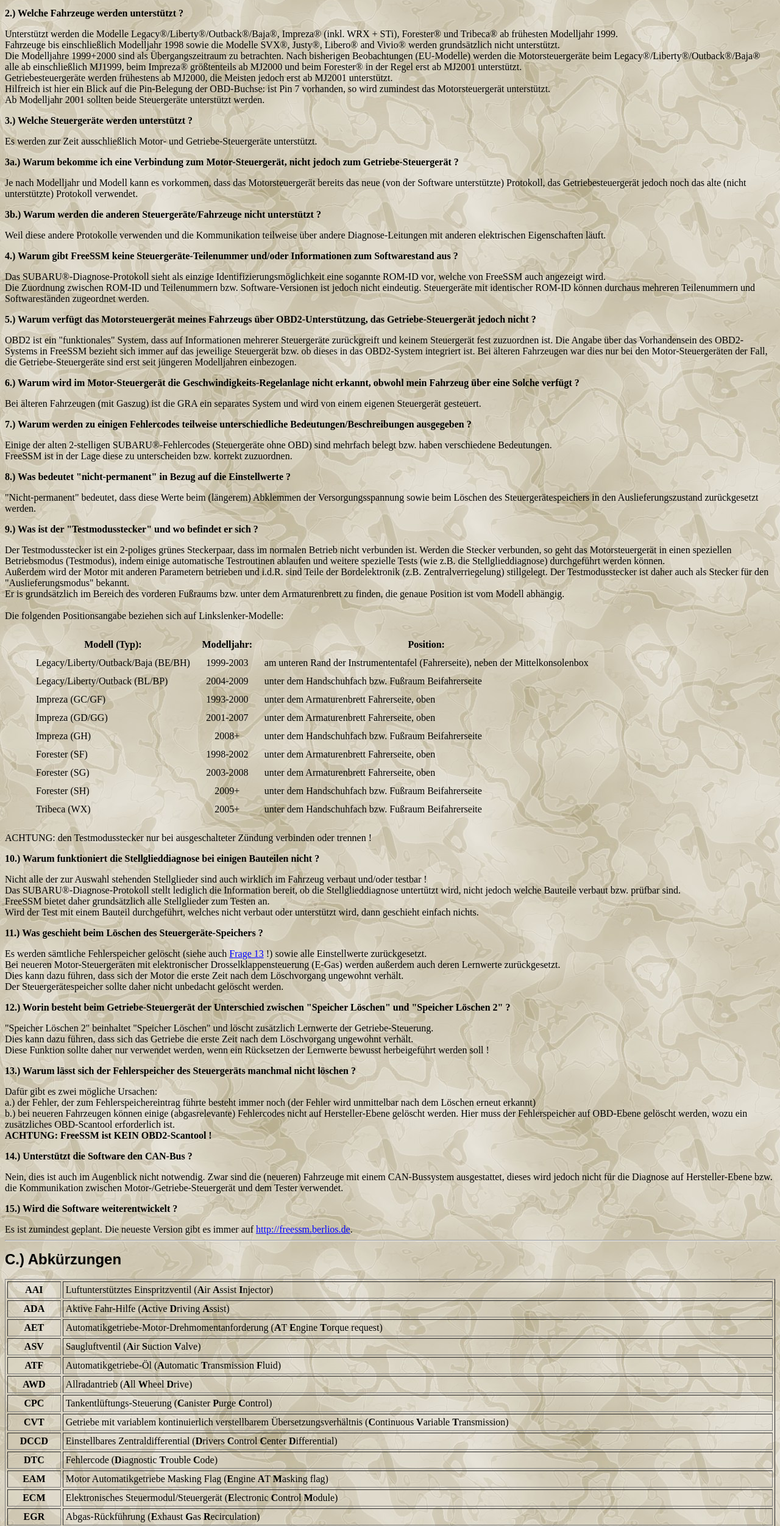
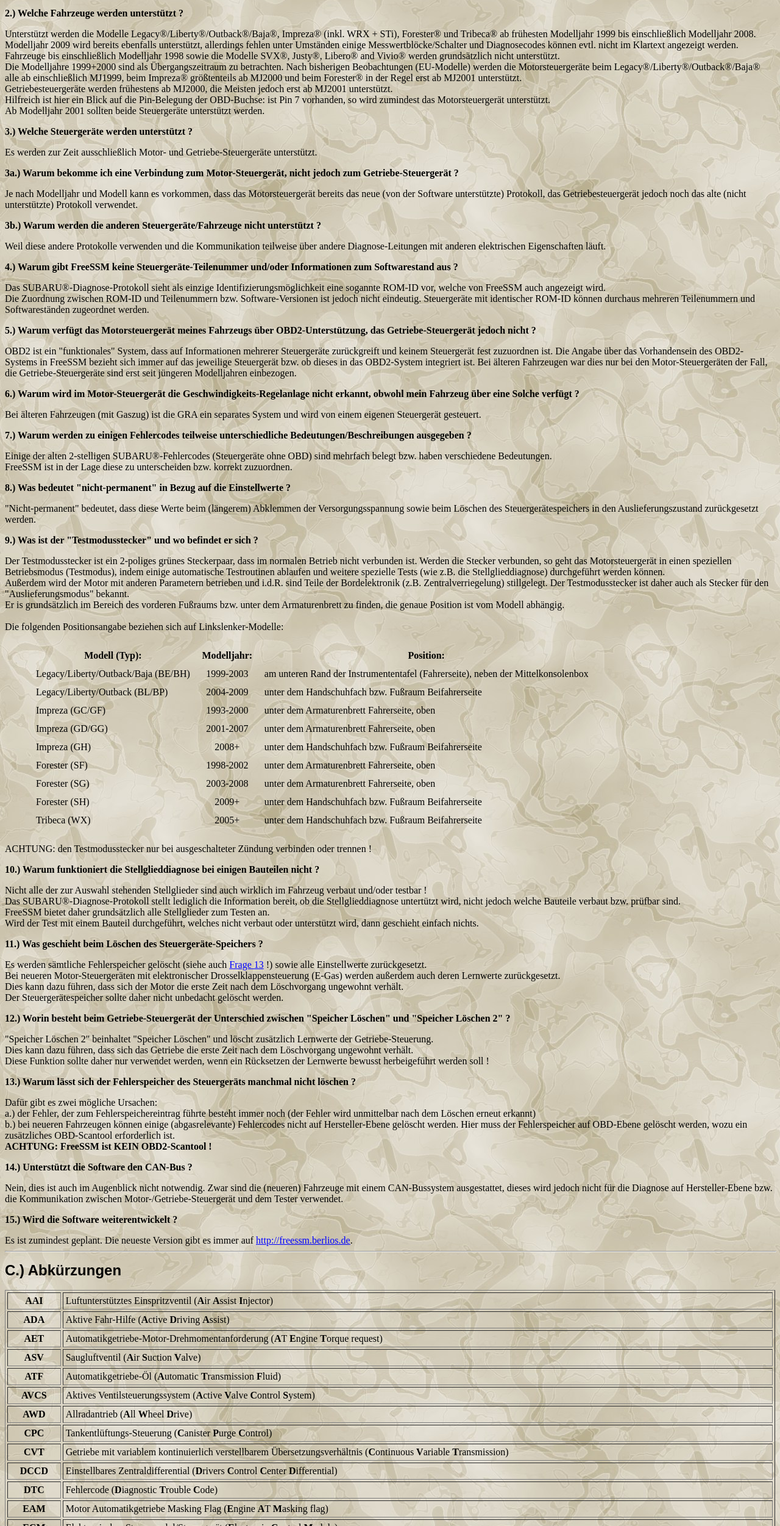
Before and after one commit to Comer352L/FreeSSM, a plain HTML site: page doc/help_de.html in a window 1280 px wide. Shown: the part 1333-3835 px from the top of the page at 61% size. Drawn offline with Linux system fonts and the light colour scheme.

Commit message:
Updated documentation

```diff
--- a/doc/help_de.html
+++ b/doc/help_de.html
@@ -154,7 +154,9 @@ Welche Fahrzeuge werden unterstützt ?</strong> </p>
 
 <p style='margin-bottom:0cm;margin-bottom:.0001pt'>Unterstützt werden die
 Modelle Legacy®/Liberty®/Outback®/Baja®, Impreza® (inkl. WRX + STi), Forester® und Tribeca®
-ab frühesten Modelljahr 1999.<br>
+ab frühesten Modelljahr 1999 bis einschließlich Modelljahr 2008.<br>
+Modelljahr 2009 wird bereits ebenfalls unterstützt, allerdings fehlen unter Umständen einige
+Messwertblöcke/Schalter und Diagnosecodes können evtl. nicht im Klartext angezeigt werden.<br>
 Fahrzeuge bis einschließlich Modelljahr 1998 sowie die Modelle SVX®, Justy®, Libero® and Vivio®
 werden grundsätzlich nicht unterstützt.<br>
 Die Modelljahre 1999+2000 sind als Übergangszeitraum zu betrachten. Nach
@@ -383,6 +385,14 @@ style='font-size:18.0pt;font-family:Arial;mso-ansi-language:EN-GB'>C.) Abkürzun
   <p>Automatikgetriebe-Öl (<b>A</b>utomatic <b>T</b>ransmission <b>F</b>luid)</p>
   </td>
  </tr>
+ <tr style='mso-yfti-irow:3'>
+  <td width="7%" valign=top style='width:7.0%;padding:3.0pt 3.0pt 3.0pt 3.0pt'>
+  <p align=center style='text-align:center'><b>AVCS</b></p>
+  </td>
+  <td width="93%" valign=top style='width:93.0%;padding:3.0pt 3.0pt 3.0pt 3.0pt'>
+  <p>Aktives Ventilsteuerungssystem (<b>A</b>ctive <b>V</b>alve <b>C</b>ontrol <b>S</b>ystem)</p>
+  </td>
+ </tr>
  <tr style='mso-yfti-irow:4'>
   <td width="7%" valign=top style='width:7.0%;padding:3.0pt 3.0pt 3.0pt 3.0pt'>
   <p align=center style='text-align:center'><b>AWD</b></p>
```
Also changed, not shown: doc/help_en.html (+11 -1 lines).
